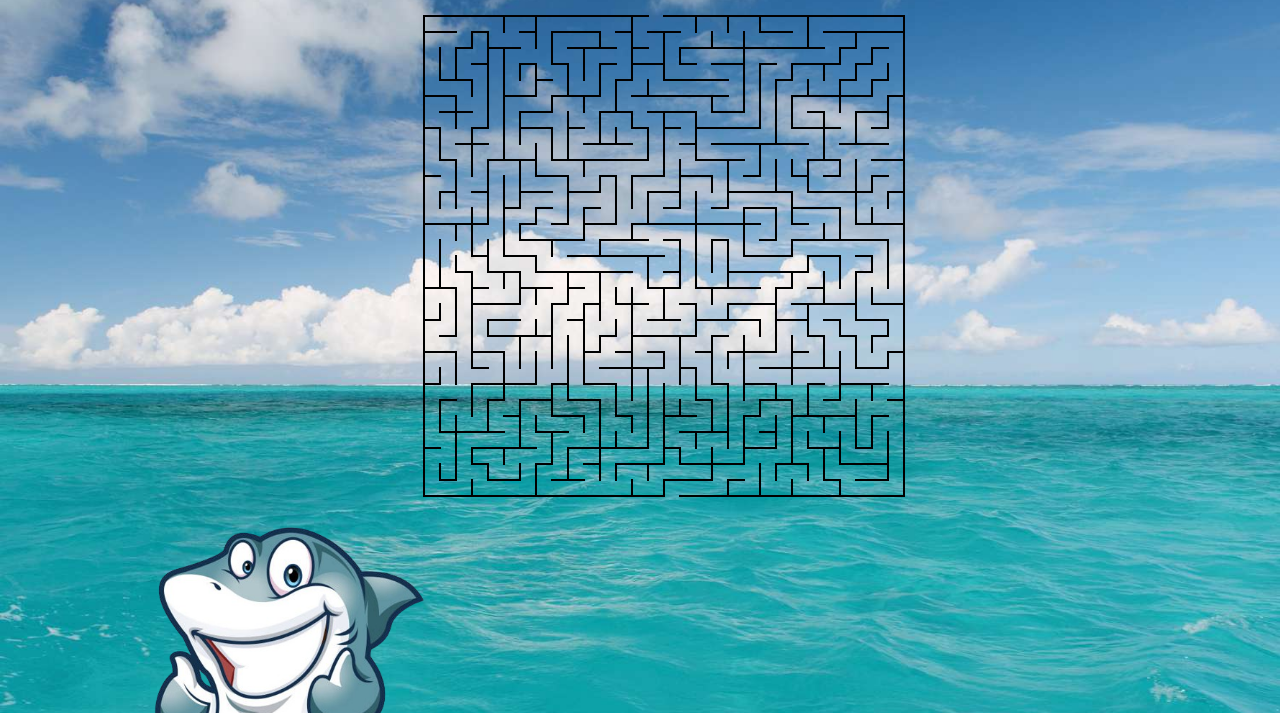
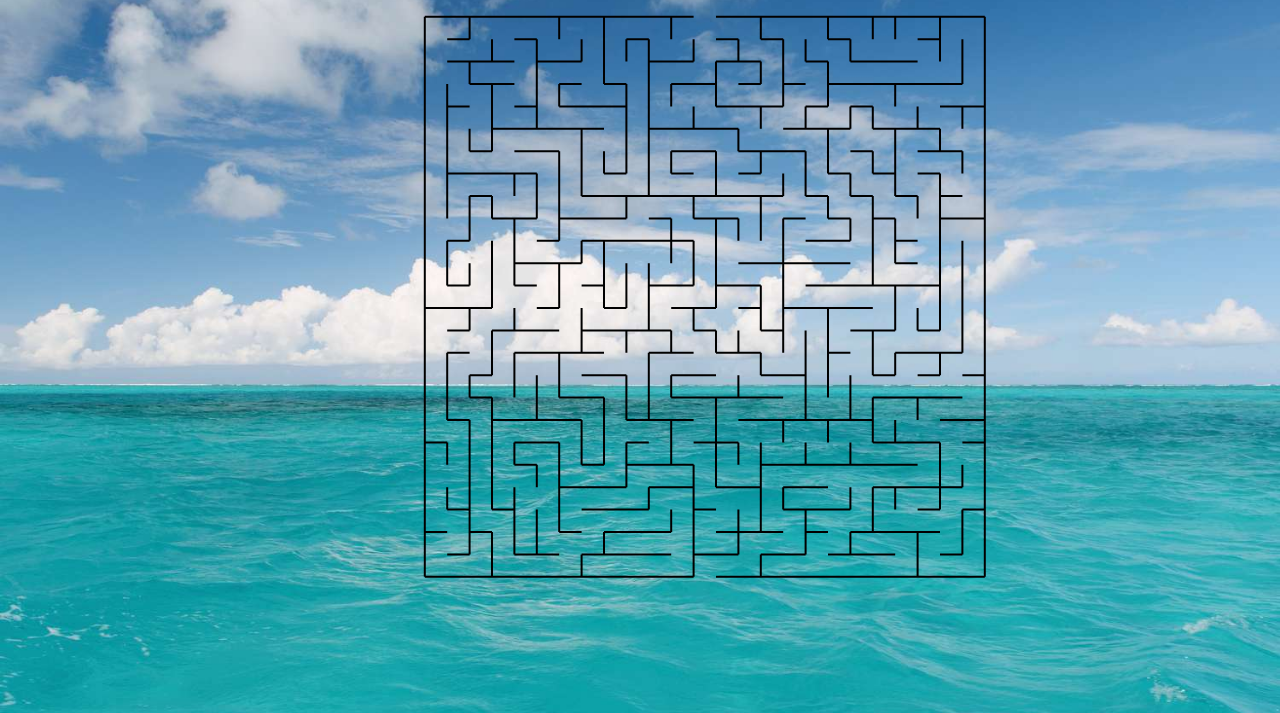
Before and after one commit to skubin123/Labirint, a plain HTML site: page index.html in a window 1280 px wide. Shown: the part 87-800 px from the top of the page. Drawn offline with Linux system fonts and the light colour scheme.

Commit message:
Add files via upload

```diff
--- a/index.html
+++ b/index.html
@@ -6,10 +6,19 @@
 <meta name="viewport" content="width=device-width, initial-scale=1">
 <link rel="stylesheet" href="style.css">
 <link rel="icon" type="image/png" href="slika1.jpg">
+<script src="script.js"></script>
 </head>
 <body>
 	<div class="naslov"><h1>Labirint</h1></div>
-	<div class="lab"><img src="30 by 30 orthogonal maze.svg" ></div>
-	<img src="slika2.png" height="400px" class="morskipes">
+
+	<div class="lab"><canvas id="canvas" class="maze" width="404px" height="405px"></div>
+	<script>
+									drawMaze();
+									</script>
+								</canvas>
+
+	<div class="morskipes"><img src="slika2.png" height="200px" ></div>
+	<button class="gumb1" id="red" onclick="drawPath();"></button><br>
+	<button class="gumb2" id="yellow" onclick="erasePath();"></button>
 </body>
 </html>
--- /dev/null
+++ b/script.js
@@ -0,0 +1,412 @@
+function drawMaze(){
+  var scaleFactor = 1.4;
+	var cord=[
+	[2, 2, 194, 2],
+    [210, 2, 402, 2],
+    [18, 18, 34, 18],
+    [66, 18, 82, 18],
+    [146, 18, 162, 18],
+    [210, 18, 226, 18],
+    [242, 18, 258, 18],
+    [290, 18, 306, 18],
+    [354, 18, 370, 18],
+    [18, 34, 66, 34],
+    [82, 34, 114, 34],
+    [162, 34, 194, 34],
+    [210, 34, 242, 34],
+    [274, 34, 290, 34],
+    [306, 34, 354, 34],
+    [34, 50, 66, 50],
+    [98, 50, 114, 50],
+    [130, 50, 146, 50],
+    [178, 50, 210, 50],
+    [226, 50, 242, 50],
+    [258, 50, 274, 50],
+    [290, 50, 386, 50],
+    [18, 66, 34, 66],
+    [66, 66, 82, 66],
+    [98, 66, 146, 66],
+    [210, 66, 258, 66],
+    [274, 66, 290, 66],
+    [306, 66, 322, 66],
+    [370, 66, 402, 66],
+    [50, 82, 130, 82],
+    [162, 82, 226, 82],
+    [258, 82, 306, 82],
+    [322, 82, 370, 82],
+    [34, 98, 50, 98],
+    [66, 98, 98, 98],
+    [178, 98, 210, 98],
+    [226, 98, 274, 98],
+    [306, 98, 322, 98],
+    [354, 98, 386, 98],
+    [18, 114, 82, 114],
+    [130, 114, 146, 114],
+    [178, 114, 194, 114],
+    [226, 114, 242, 114],
+    [290, 114, 306, 114],
+    [322, 114, 338, 114],
+    [354, 114, 370, 114],
+    [34, 130, 50, 130],
+    [114, 130, 258, 130],
+    [274, 130, 290, 130],
+    [306, 130, 322, 130],
+    [338, 130, 354, 130],
+    [370, 130, 386, 130],
+    [50, 146, 82, 146],
+    [98, 146, 146, 146],
+    [162, 146, 178, 146],
+    [194, 146, 226, 146],
+    [258, 146, 274, 146],
+    [290, 146, 306, 146],
+    [322, 146, 338, 146],
+    [370, 146, 402, 146],
+    [18, 162, 34, 162],
+    [82, 162, 98, 162],
+    [114, 162, 194, 162],
+    [274, 162, 306, 162],
+    [338, 162, 354, 162],
+    [66, 178, 114, 178],
+    [226, 178, 306, 178],
+    [338, 178, 354, 178],
+    [18, 194, 34, 194],
+    [66, 194, 82, 194],
+    [114, 194, 130, 194],
+    [162, 194, 194, 194],
+    [210, 194, 242, 194],
+    [274, 194, 370, 194],
+    [2, 210, 50, 210],
+    [82, 210, 98, 210],
+    [130, 210, 146, 210],
+    [178, 210, 210, 210],
+    [226, 210, 242, 210],
+    [258, 210, 322, 210],
+    [18, 226, 34, 226],
+    [50, 226, 98, 226],
+    [114, 226, 178, 226],
+    [194, 226, 210, 226],
+    [242, 226, 258, 226],
+    [306, 226, 338, 226],
+    [354, 226, 370, 226],
+    [18, 242, 34, 242],
+    [66, 242, 130, 242],
+    [162, 242, 194, 242],
+    [210, 242, 242, 242],
+    [290, 242, 306, 242],
+    [338, 242, 386, 242],
+    [34, 258, 50, 258],
+    [114, 258, 146, 258],
+    [178, 258, 210, 258],
+    [242, 258, 274, 258],
+    [322, 258, 338, 258],
+    [354, 258, 370, 258],
+    [386, 258, 402, 258],
+    [34, 274, 50, 274],
+    [98, 274, 130, 274],
+    [178, 274, 258, 274],
+    [322, 274, 386, 274],
+    [18, 290, 34, 290],
+    [50, 290, 114, 290],
+    [146, 290, 194, 290],
+    [226, 290, 322, 290],
+    [370, 290, 402, 290],
+    [2, 306, 18, 306],
+    [66, 306, 98, 306],
+    [146, 306, 162, 306],
+    [194, 306, 226, 306],
+    [322, 306, 370, 306],
+    [386, 306, 402, 306],
+    [66, 322, 82, 322],
+    [114, 322, 130, 322],
+    [146, 322, 194, 322],
+    [242, 322, 354, 322],
+    [98, 338, 146, 338],
+    [162, 338, 194, 338],
+    [210, 338, 242, 338],
+    [258, 338, 290, 338],
+    [322, 338, 386, 338],
+    [18, 354, 34, 354],
+    [50, 354, 66, 354],
+    [114, 354, 162, 354],
+    [194, 354, 210, 354],
+    [258, 354, 306, 354],
+    [354, 354, 370, 354],
+    [386, 354, 402, 354],
+    [2, 370, 18, 370],
+    [34, 370, 50, 370],
+    [98, 370, 114, 370],
+    [130, 370, 178, 370],
+    [210, 370, 258, 370],
+    [274, 370, 290, 370],
+    [306, 370, 370, 370],
+    [18, 386, 34, 386],
+    [66, 386, 98, 386],
+    [114, 386, 178, 386],
+    [194, 386, 226, 386],
+    [242, 386, 274, 386],
+    [290, 386, 338, 386],
+    [370, 386, 386, 386],
+    [2, 402, 194, 402],
+    [210, 402, 402, 402],
+    [2, 2, 2, 402],
+    [18, 50, 18, 146],
+    [18, 162, 18, 194],
+    [18, 242, 18, 290],
+    [18, 306, 18, 322],
+    [18, 338, 18, 354],
+    [34, 2, 34, 18],
+    [34, 34, 34, 50],
+    [34, 82, 34, 98],
+    [34, 130, 34, 162],
+    [34, 178, 34, 194],
+    [34, 210, 34, 226],
+    [34, 258, 34, 274],
+    [34, 290, 34, 386],
+    [50, 18, 50, 34],
+    [50, 50, 50, 98],
+    [50, 130, 50, 146],
+    [50, 162, 50, 210],
+    [50, 226, 50, 258],
+    [50, 274, 50, 354],
+    [50, 370, 50, 402],
+    [66, 114, 66, 130],
+    [66, 146, 66, 194],
+    [66, 210, 66, 226],
+    [66, 242, 66, 274],
+    [66, 306, 66, 322],
+    [66, 338, 66, 386],
+    [82, 18, 82, 82],
+    [82, 114, 82, 146],
+    [82, 258, 82, 290],
+    [82, 322, 82, 338],
+    [82, 354, 82, 386],
+    [98, 2, 98, 18],
+    [98, 50, 98, 66],
+    [98, 98, 98, 162],
+    [98, 178, 98, 210],
+    [98, 242, 98, 274],
+    [98, 306, 98, 370],
+    [114, 18, 114, 34],
+    [114, 82, 114, 130],
+    [114, 162, 114, 178],
+    [114, 210, 114, 242],
+    [114, 290, 114, 322],
+    [114, 386, 114, 402],
+    [130, 2, 130, 50],
+    [130, 98, 130, 114],
+    [130, 162, 130, 210],
+    [130, 274, 130, 322],
+    [130, 370, 130, 386],
+    [146, 18, 146, 34],
+    [146, 50, 146, 114],
+    [146, 130, 146, 146],
+    [146, 178, 146, 210],
+    [146, 226, 146, 242],
+    [146, 258, 146, 290],
+    [146, 306, 146, 338],
+    [162, 18, 162, 130],
+    [162, 178, 162, 226],
+    [162, 242, 162, 290],
+    [162, 338, 162, 354],
+    [178, 2, 178, 18],
+    [178, 50, 178, 66],
+    [178, 98, 178, 114],
+    [178, 146, 178, 178],
+    [178, 226, 178, 242],
+    [178, 258, 178, 274],
+    [178, 290, 178, 322],
+    [178, 354, 178, 370],
+    [194, 18, 194, 34],
+    [194, 66, 194, 82],
+    [194, 130, 194, 146],
+    [194, 162, 194, 194],
+    [194, 210, 194, 226],
+    [194, 322, 194, 402],
+    [210, 34, 210, 66],
+    [210, 98, 210, 130],
+    [210, 146, 210, 210],
+    [210, 226, 210, 242],
+    [210, 274, 210, 338],
+    [226, 18, 226, 34],
+    [226, 82, 226, 98],
+    [226, 146, 226, 162],
+    [226, 226, 226, 242],
+    [226, 258, 226, 274],
+    [226, 306, 226, 322],
+    [226, 354, 226, 386],
+    [242, 2, 242, 18],
+    [242, 34, 242, 50],
+    [242, 66, 242, 82],
+    [242, 98, 242, 114],
+    [242, 130, 242, 162],
+    [242, 194, 242, 226],
+    [242, 242, 242, 258],
+    [242, 306, 242, 370],
+    [242, 386, 242, 402],
+    [258, 18, 258, 66],
+    [258, 114, 258, 130],
+    [258, 146, 258, 242],
+    [258, 290, 258, 306],
+    [258, 338, 258, 354],
+    [274, 18, 274, 34],
+    [274, 66, 274, 82],
+    [274, 98, 274, 130],
+    [274, 226, 274, 290],
+    [274, 306, 274, 322],
+    [274, 354, 274, 386],
+    [290, 2, 290, 18],
+    [290, 34, 290, 66],
+    [290, 82, 290, 114],
+    [290, 130, 290, 146],
+    [290, 210, 290, 274],
+    [290, 290, 290, 306],
+    [306, 18, 306, 34],
+    [306, 66, 306, 82],
+    [306, 114, 306, 130],
+    [306, 146, 306, 162],
+    [306, 258, 306, 290],
+    [306, 306, 306, 322],
+    [306, 338, 306, 354],
+    [306, 370, 306, 386],
+    [322, 2, 322, 18],
+    [322, 66, 322, 82],
+    [322, 98, 322, 114],
+    [322, 130, 322, 194],
+    [322, 226, 322, 258],
+    [322, 274, 322, 306],
+    [322, 338, 322, 370],
+    [338, 2, 338, 18],
+    [338, 50, 338, 66],
+    [338, 82, 338, 130],
+    [338, 146, 338, 178],
+    [338, 194, 338, 226],
+    [338, 242, 338, 258],
+    [338, 290, 338, 306],
+    [338, 338, 338, 354],
+    [354, 66, 354, 82],
+    [354, 130, 354, 146],
+    [354, 210, 354, 226],
+    [354, 274, 354, 290],
+    [354, 370, 354, 402],
+    [370, 2, 370, 34],
+    [370, 82, 370, 98],
+    [370, 114, 370, 226],
+    [370, 242, 370, 258],
+    [370, 306, 370, 354],
+    [386, 18, 386, 50],
+    [386, 66, 386, 82],
+    [386, 98, 386, 114],
+    [386, 162, 386, 242],
+    [386, 322, 386, 338],
+    [386, 354, 386, 386],
+    [402, 2, 402, 402],
+	];
+
+	cord = cord.map(function(coordinate) {
+        return coordinate.map(function(value) {
+            return value * scaleFactor;
+        });
+    });
+
+	const canvas = document.getElementById("canvas");
+    canvas.width *= scaleFactor;
+    canvas.height *= scaleFactor;
+
+
+   const ctx = canvas.getContext("2d");
+   console.log("maze "+cord.length);
+   ctx.beginPath();
+   for(i=0;i<cord.length;i++){
+     console.log("maze2");
+     ctx.moveTo(cord[i][0],cord[i][1]);
+     ctx.lineTo(cord[i][2],cord[i][3]);
+    }
+    ctx.lineWidth = 2;
+    ctx.stroke();
+    console.log("maze3 "+cord.length);
+}
+function drawPath() {
+    var scaleFactor = 1.4;
+    var path = [
+        [202, 2], [202, 10], [186, 10], [186, 26], [170, 26], [170, 10], [138, 10], [138, 42], [154, 42], [154, 122], [122, 122], [122, 90], [138, 90], [138, 74], [90, 74], [90, 42], [122, 42], [122, 10], [106, 10], [106, 26], [90, 26], [90, 10], [42, 10], [42, 26], [10, 26], [10, 42], [26, 42], [26, 58], [42, 58], [42, 74], [26, 74], [26, 106], [90, 106], [90, 154], [74, 154], [74, 170], [106, 170], [106, 154], [154, 154], [154, 138], [186, 138], [186, 154], [202, 154], [202, 202], [170, 202], [170, 218], [186, 218], [186, 234], [202, 234], [202, 250], [234, 250], [234, 266], [266, 266], [266, 282], [218, 282], [218, 298], [250, 298], [250, 314], [266, 314], [266, 298], [282, 298], [282, 314], [298, 314], [298, 298], [314, 298], [314, 314], [362, 314], [362, 330], [250, 330], [250, 362], [266, 362], [266, 378], [234, 378], [234, 394], [202, 394], [202, 402]
+    ];
+
+    path = path.map(function(coordinate) {
+        return coordinate.map(function(value) {
+            return value * scaleFactor;
+        });
+    });
+
+    const canvas = document.getElementById("canvas");
+    const ctx = canvas.getContext("2d");
+    const drawDelay = 100;
+
+    path.reverse();
+
+    for (let i = 0; i < path.length - 1; i++) {
+        setTimeout(() => {
+            ctx.beginPath();
+            ctx.moveTo(path[i][0], path[i][1]);
+            ctx.lineTo(path[i + 1][0], path[i + 1][1]);
+            ctx.lineWidth = 2;
+            ctx.strokeStyle = "red";
+            ctx.stroke();
+        if (i === path.length - 2) {
+                changeImage();
+            }
+        }, i * drawDelay);
+    }
+
+
+function changeImage() {
+    const zarnicaImage = document.getElementById("luc");
+
+    zarnicaImage.style.height = "150px";
+    zarnicaImage.style.width = "150px";
+	zarnicaImage.src = "slike/zarnica.png";
+}
+
+}
+
+
+function erasePath() {
+    const scaleFactor = 1.4;
+    var path = [
+        [202, 2], [202, 10], [186, 10], [186, 26], [170, 26], [170, 10], [138, 10], [138, 42], [154, 42], [154, 122], [122, 122], [122, 90], [138, 90], [138, 74], [90, 74], [90, 42], [122, 42], [122, 10], [106, 10], [106, 26], [90, 26], [90, 10], [42, 10], [42, 26], [10, 26], [10, 42], [26, 42], [26, 58], [42, 58], [42, 74], [26, 74], [26, 106], [90, 106], [90, 154], [74, 154], [74, 170], [106, 170], [106, 154], [154, 154], [154, 138], [186, 138], [186, 154], [202, 154], [202, 202], [170, 202], [170, 218], [186, 218], [186, 234], [202, 234], [202, 250], [234, 250], [234, 266], [266, 266], [266, 282], [218, 282], [218, 298], [250, 298], [250, 314], [266, 314], [266, 298], [282, 298], [282, 314], [298, 314], [298, 298], [314, 298], [314, 314], [362, 314], [362, 330], [250, 330], [250, 362], [266, 362], [266, 378], [234, 378], [234, 394], [202, 394], [202, 402]
+    ];
+
+    path = path.map(function(coordinate) {
+        return coordinate.map(function(value) {
+            return value * scaleFactor;
+        });
+    });
+
+    const canvas = document.getElementById("canvas");
+    const ctx = canvas.getContext("2d");
+    const drawDelay = 100;
+
+    path.reverse();
+
+    for (let i = 0; i < path.length - 1; i++) {
+        setTimeout(() => {
+            ctx.beginPath();
+            ctx.moveTo(path[i][0], path[i][1]);
+            ctx.lineTo(path[i + 1][0], path[i + 1][1]);
+            ctx.lineWidth = 3;
+            ctx.strokeStyle = "yellow";
+            ctx.stroke();
+        if (i === path.length - 2) {
+                changeImage();
+            }
+        }, i * drawDelay);
+    }
+
+
+function changeImage() {
+    const lucImage = document.getElementById("luc");
+    lucImage.src = "slike/luc.png";
+}
+}
+
+const resetButton = document.getElementById("yellow");
+resetButton.addEventListener("click", erasePath);
--- a/style.css
+++ b/style.css
@@ -17,9 +17,11 @@ body{
 .lab{
 	margin-left:33%;
 	margin-top:5%;
+	margin-bottom:30%;
 }
 .morskipes{
-	padding-bottom:50%;
+	padding-bottom:90%;
 	margin-left:10%;
+	margin-bottom:80%;
 
 }
```
